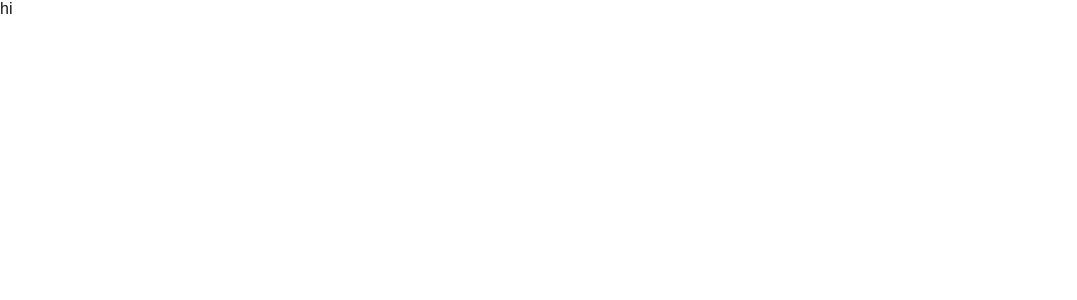
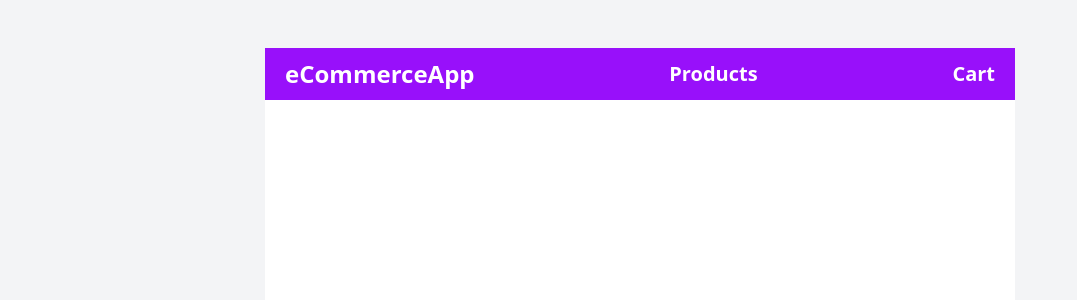
Before and after one commit to AlexDegerman/e-commerce-app-next, a Next.js app: page / in a window 1280 px wide. Shown: the top 300 px of the page, without its empty margins (0-1077 px from the left). Built offline with nearby package versions, Linux system fonts and the light colour scheme.

Commit message:
add Header and its dependencies

```diff
--- /dev/null
+++ b/postcss.config.mjs
@@ -0,0 +1,7 @@
+const config = {
+  plugins: {
+    "@tailwindcss/postcss": {},
+  },
+};
+
+export default config;
--- a/src/app/globals.css
+++ b/src/app/globals.css
@@ -1,42 +1 @@
-:root {
-  --background: #ffffff;
-  --foreground: #171717;
-}
-
-@media (prefers-color-scheme: dark) {
-  :root {
-    --background: #0a0a0a;
-    --foreground: #ededed;
-  }
-}
-
-html,
-body {
-  max-width: 100vw;
-  overflow-x: hidden;
-}
-
-body {
-  color: var(--foreground);
-  background: var(--background);
-  font-family: Arial, Helvetica, sans-serif;
-  -webkit-font-smoothing: antialiased;
-  -moz-osx-font-smoothing: grayscale;
-}
-
-* {
-  box-sizing: border-box;
-  padding: 0;
-  margin: 0;
-}
-
-a {
-  color: inherit;
-  text-decoration: none;
-}
-
-@media (prefers-color-scheme: dark) {
-  html {
-    color-scheme: dark;
-  }
-}
+@import "tailwindcss";
--- a/src/app/layout.tsx
+++ b/src/app/layout.tsx
@@ -1,5 +1,6 @@
 import type { Metadata } from "next";
 import "./globals.css";
+import Header from "@/components/Header";
 
 export const metadata: Metadata = {
   title: "e-commerce-app-next",
@@ -13,8 +14,11 @@ export default function RootLayout({
 }>) {
   return (
     <html lang="en">
-      <body>
-        {children}
+      <body className="flex items-center justify-center flex-col text-white bg-gray-100 min-h-screen">
+        <Header />
+        <div className="bg-white w-[95%] max-w-[750px] min-w-[280px] flex flex-col items-center min-h-[200px] flex-1">
+          {children}
+        </div>
       </body>
     </html>
   );
--- /dev/null
+++ b/src/components/Header.tsx
@@ -0,0 +1,24 @@
+"use client"
+
+import { useCartStore } from "../stores/useCartStore"
+import Link from "next/link"
+
+const Header = () => {
+  const {cartItems} = useCartStore()
+
+  return (
+    <div className="flex flex-row items-center justify-between bg-purple-600 text-white w-[100%] max-w-[750px] min-w-[280px] mt-12 px-5 py-2.5 max-sm:mt-0">
+      <Link href="/" className="text-white no-underline hover:text-yellow-400 hover:underline">
+        <h1 className="text-2xl font-bold max-sm:text-lg">eCommerceApp</h1>
+      </Link>
+      <Link href="/product-list" className="text-white no-underline hover:text-yellow-400 hover:underline">
+        <h2 className="text-xl font-bold max-sm:text-base">Products</h2>
+      </Link>
+      <Link href="/cart" className="text-white no-underline hover:text-yellow-400 hover:underline">
+        <h2 className="text-xl font-bold max-sm:text-base">Cart {cartItems.length > 0 && cartItems.length}</h2>
+      </Link>
+    </div>
+  )
+}
+
+export default Header
--- /dev/null
+++ b/src/stores/useCartStore.ts
@@ -0,0 +1,57 @@
+import { persist } from "zustand/middleware"
+import type { Product } from "../types/Product"
+import { create } from "zustand"
+
+interface CartState {
+  cartItems: Product[]
+  addToCart: (product: Product) => void
+  removeFromCart: (productId: number) => void
+  updateCartItemQuantity: (productId: number, newQuantity: number) => void
+  clearCart: () => void
+}
+
+export const useCartStore = create<CartState>()(
+  persist(
+    (set) => ({
+      cartItems: [],
+
+       // Adds a product to the cart or updates quantity if it already exists
+      addToCart: (product: Product) => set((state) => {
+        const existingItemIndex = state.cartItems.findIndex(item => item.id === product.id)
+
+        if (existingItemIndex >= 0) {
+          const updatedItems = [...state.cartItems]
+          updatedItems[existingItemIndex] = {
+            ...updatedItems[existingItemIndex],
+            quantity: (updatedItems[existingItemIndex].quantity || 1) + (product.quantity || 1)
+          }
+          return { cartItems: updatedItems }
+        } else {
+          const newItem: Product = {
+            ...product,
+            quantity: product.quantity || 1
+          }
+          return { cartItems: [...state.cartItems, newItem] }
+        }
+      }),
+
+      // Removes a product from the cart by its ID
+      removeFromCart: (productId: number) => set((state) => ({
+        cartItems: state.cartItems.filter((item) => item.id !== productId)
+      })),
+
+         // Updates the quantity of a specific cart item
+      updateCartItemQuantity: (productId: number, newQuantity: number) => set((state) => ({
+        cartItems: state.cartItems.map(item =>
+          item.id === productId ? { ...item, quantity: newQuantity } : item
+        )
+      })),
+
+      // Clears all items from the cart
+      clearCart: () => set({ cartItems: []})
+    }),
+    {
+      name: 'cart-storage',
+    }
+  )
+)
--- /dev/null
+++ b/src/types/Product.ts
@@ -0,0 +1,8 @@
+export interface Product {
+  id: number
+  name: string
+  price: number
+  description?: string
+  image: string
+  quantity?: number
+}
```
Also changed, not shown: package.json (+7 -3 lines), 1 other file (tests, documents, lock files or other folders).
